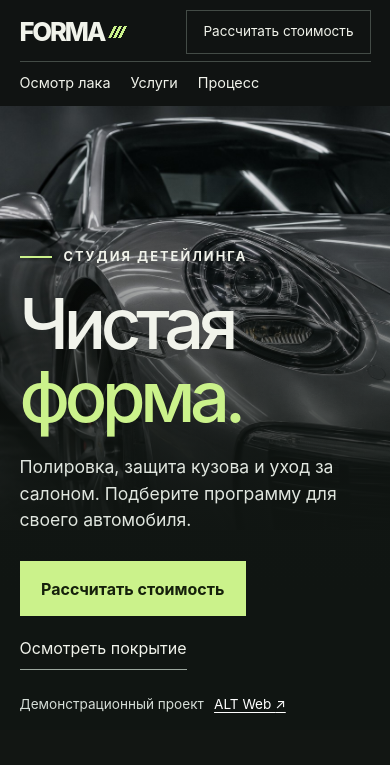
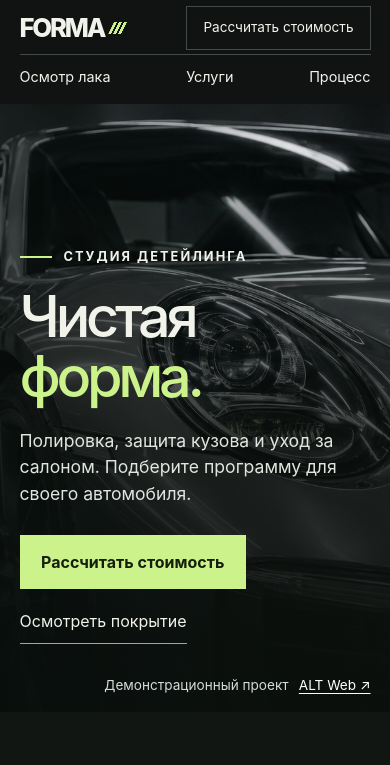
Before and after one commit to Contessions/ALT.WEB, a plain HTML site: page cases/forma/index.html in a window 390 px wide. Shown: the top 765 px of the page. Drawn offline with Linux system fonts and the light colour scheme.

Commit message:
Match the FORMA mobile layout to desktop
Keep the hero photo full height and retain the desktop card layout where it fits. Stack the inspection and calculator panels at narrower widths.

```diff
--- a/cases/forma/styles.css
+++ b/cases/forma/styles.css
@@ -96,22 +96,27 @@ dt { border-top: 1px solid var(--line); padding-top: 1rem; font-weight: 650; }
 dd { padding: .4rem 0 1rem; }
 .footer { justify-content: space-between; padding-block: 2rem; border-top: 1px solid var(--line); gap: 1rem; }
 @media(max-width: 760px) {
-  .header { min-height: 64px; gap: 1rem; justify-content: space-between; }
-  nav { order: 1; width: 100%; margin-left: 0; flex-wrap: wrap; gap: .35rem 1.25rem; border-top: 1px solid var(--line); }
-  .header { flex-wrap: wrap; padding-top: .6rem; row-gap: .45rem; }
-  nav a { min-height: 44px; font-size: .9rem; }
+  .header { min-height: 64px; flex-wrap: wrap; padding-block: .35rem; gap: .25rem .85rem; justify-content: space-between; }
+  nav { flex-wrap: wrap; gap: .25rem 1rem; }
+  nav a { display: inline-flex; align-items: center; min-height: 44px; font-size: .9rem; }
   .nav-cta { font-size: .85rem; }
-  .hero-inner { min-height: clamp(490px,74svh,640px); align-content: end; padding-bottom: 3.75rem; }
-  .hero-photo { object-position: 72% 20%; height: 68%; }
-  .hero::after { background: linear-gradient(0deg,#101512 22%,rgba(16,21,18,.95) 37%,rgba(16,21,18,.5) 63%,transparent 88%); }
-  .credit { left: 0; bottom: 1rem; }
-  .section-heading,.program,.estimate-layout,.process { display: grid; grid-template-columns: 1fr; }
-  .programs { grid-template-columns: 1fr; }
+  .hero-inner { min-height: clamp(455px,72svh,620px); padding-block: 3.5rem 4.25rem; }
+  .hero-photo { object-position: 65% 56%; }
+  .hero::after { background: linear-gradient(90deg,#070d0bec,#070d0bbd 38%,#070d0b46 78%),linear-gradient(0deg,#0b100dea,transparent 38%); }
+  .credit { bottom: 1rem; }
+  .programs { grid-template-columns: repeat(auto-fit,minmax(min(100%,13rem),1fr)); }
   .program { gap: .55rem; }
-  .program a { text-align: left; justify-self: start; }
-  .estimate-layout { gap: .8rem; }
+  .estimate-layout,.process { gap: 1.2rem; }
   .footer { flex-wrap: wrap; }
-  .footer p { font-size: .82rem; }
+}
+/* Stack the calculator at the point where both panels need the available width. */
+@media(max-width: 600px) {
+  nav { order: 1; width: 100%; margin-left: 0; justify-content: space-between; border-top: 1px solid var(--line); }
+  .section-heading,.estimate-layout,.process { display: grid; grid-template-columns: minmax(0,1fr); }
+  .hero-inner { align-content: end; }
+  .hero-photo { object-position: 72% 56%; }
+  .hero::after { background: linear-gradient(90deg,#070d0b99,transparent 76%),linear-gradient(0deg,#0b100df7 12%,#0b100dc7 43%,transparent 94%); }
+  h1 { font-size: clamp(3.6rem,12vw,5.3rem); }
 }
 @media(max-width: 380px) {
   .option { gap: .45rem; padding: .65rem; flex-wrap: wrap; }
@@ -135,10 +140,12 @@ dd { padding: .4rem 0 1rem; }
 .inspection-note { padding: .3rem 1.15rem 1rem; font-size: .83rem; color: var(--muted); }
 .mobile-total { display: none; }
 @media (max-width:760px) {
+  .inspection-modes legend { width: 100%; margin: 0; }
+  .hero-lab-link { margin-left: .7rem; }
+}
+@media (max-width:600px) {
   .inspection-grid { grid-template-columns: 1fr; }
-  .inspection-modes legend { width: 100%; margin: 0; }
   .mobile-total { position: fixed; display: flex; justify-content: space-between; bottom: max(10px,env(safe-area-inset-bottom)); left: 5%; width: 90%; padding: .7rem 1rem; z-index: 3; background: var(--accent); color: #17200d; border: 1px solid #17200d; }
-  .hero-lab-link { margin-left: .7rem; }
 }
 @media(max-width:450px) {
   .hero-lab-link { display: table; margin: .65rem 0 0; }
```
